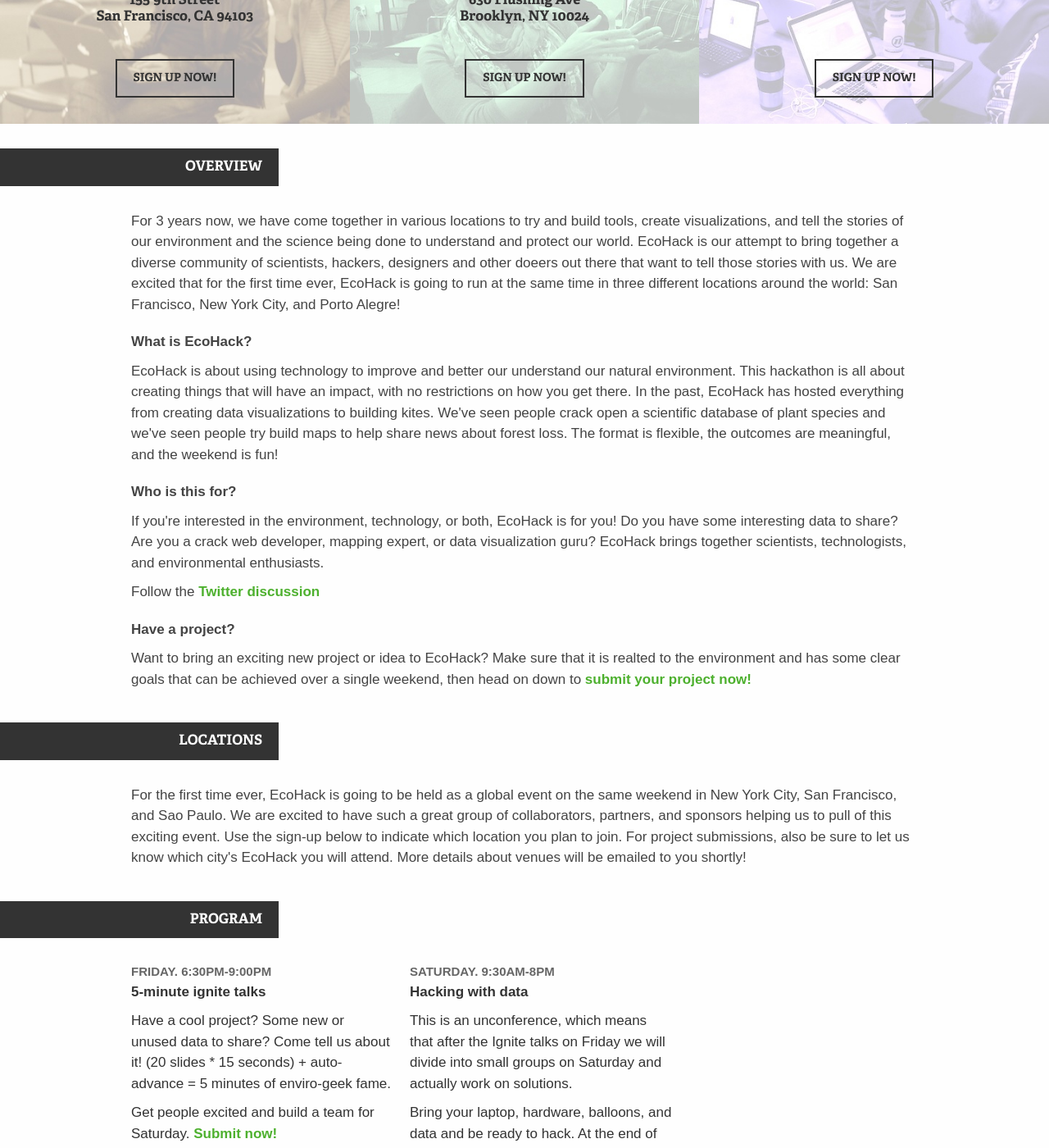
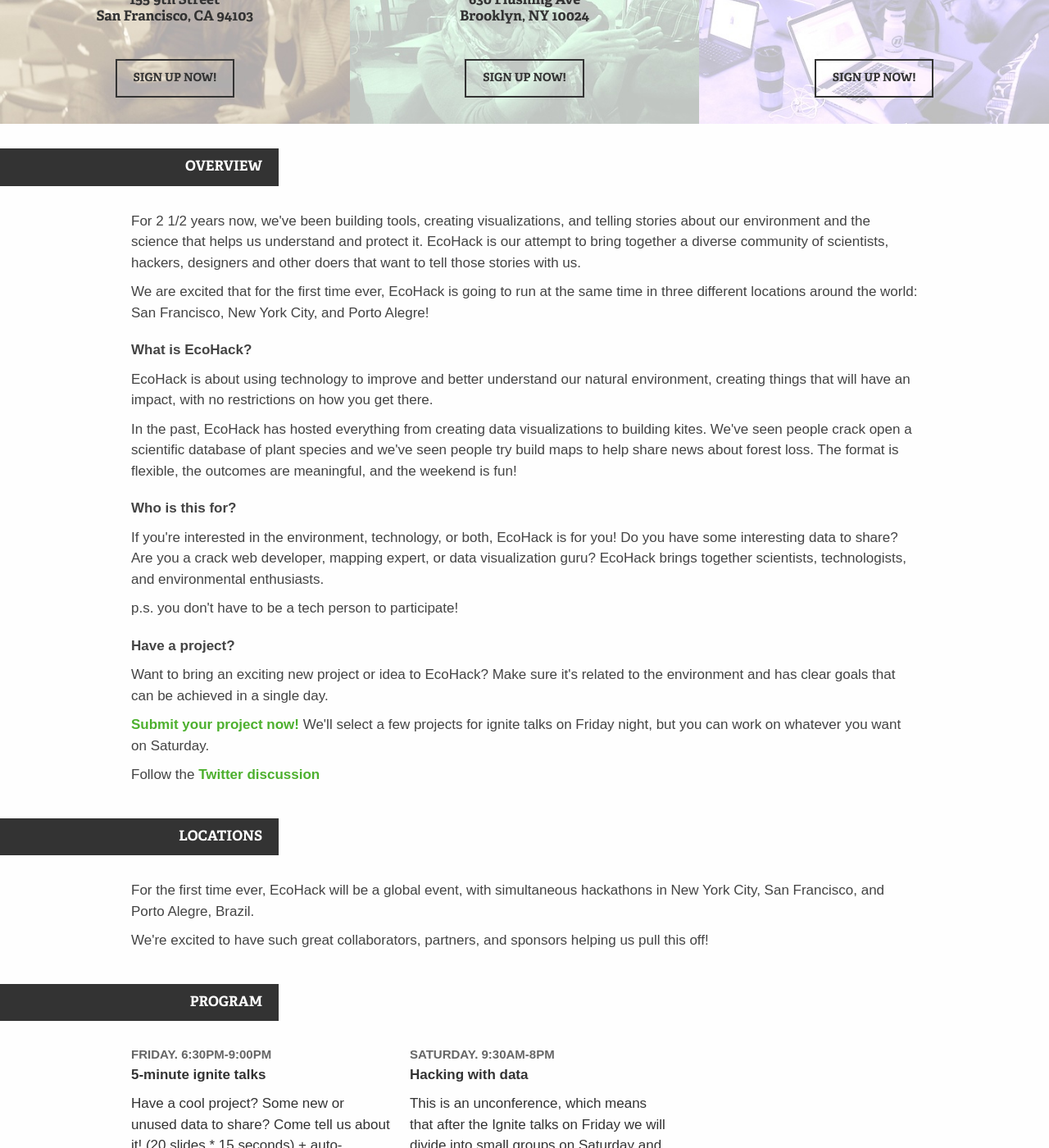
Before and after one commit to EcoHack/ecohack.github.io, a Jekyll site: the page built from index.html, in a window 1280 px wide and 1400 px high, scrolled down 535 px. Shown: the whole window at 82% size. Built offline with Jekyll 4.4.1, drawn with Linux system fonts in a browser that asks for light colours.

Commit message:
Fixed typos, updated content

```diff
--- a/index.html
+++ b/index.html
@@ -38,24 +38,29 @@ title: EcoHack 2014 &mdash; Spring 2014 &mdash; NYC / SF / SP
 <div class="content">
   <h2 class="section-header">Overview</h2>
   <div class="inner">
-    <p>For 3 years now, we have come together in various locations to try and build tools, create visualizations, and tell the stories of our environment and the science being done to understand and protect our world. EcoHack is our attempt to bring together a diverse community of scientists, hackers, designers and other doeers out there that want to tell those stories with us. We are excited that for the first time ever, EcoHack is going to run at the same time in three different locations around the world: San Francisco, New York City, and Porto Alegre!</p>
+    <p>For 2 1/2 years now, we've been building tools, creating visualizations, and telling stories about our environment and the science that helps us understand and protect it. EcoHack is our attempt to bring together a diverse community of scientists, hackers, designers and other doers that want to tell those stories with us.</p>
+    <p>We are excited that for the first time ever, EcoHack is going to run at the same time in three different locations around the world: San Francisco, New York City, and Porto Alegre!</p>
 
     <h3 class="content-header">What is EcoHack?</h3>
-    <p>EcoHack is about using technology to improve and better our understand our natural environment. This hackathon is all about creating things that will have an impact, with no restrictions on how you get there. In the past, EcoHack has hosted everything from creating data visualizations to building kites. We've seen people crack open a scientific database of plant species and we've seen people try build maps to help share news about forest loss. The format is flexible, the outcomes are meaningful, and the weekend is fun!</p>
+    <p>EcoHack is about using technology to improve and better understand our natural environment, creating things that will have an impact, with no restrictions on how you get there.</p>
+    <p>In the past, EcoHack has hosted everything from creating data visualizations to building kites. We've seen people crack open a scientific database of plant species and we've seen people try build maps to help share news about forest loss. The format is flexible, the outcomes are meaningful, and the weekend is fun!</p>
 
     <h3 class="content-header">Who is this for?</h3>
-    <p>
-      If you're interested in the environment, technology, or both, EcoHack is for you! Do you have some interesting data to share? Are you a crack web developer, mapping expert, or data visualization guru? EcoHack brings together scientists, technologists, and environmental enthusiasts.</p>
+    <p>If you're interested in the environment, technology, or both, EcoHack is for you! Do you have some interesting data to share? Are you a crack web developer, mapping expert, or data visualization guru? EcoHack brings together scientists, technologists, and environmental enthusiasts.</p>
+    <p>p.s. you don't have to be a tech person to participate! </p>
+
+  <h3 class="content-header">Have a project?</h3>
+    <p>Want to bring an exciting new project or idea to EcoHack? Make sure it's related to the environment and has clear goals that can be achieved in a single day.</p>
+    <p><a href="#submit">Submit your project now!</a> We'll select a few projects for ignite talks on Friday night, but you can work on whatever you want on Saturday.</p>
+    <p></p>
     <p>Follow the <a href="https://twitter.com/?category=people#!/search/realtime/%23EcoHack">Twitter discussion</a></p>
+  </div>
 
-    <h3 class="content-header">Have a project?</h3>
-    <p>
-      Want to bring an exciting new project or idea to EcoHack? Make sure that it is realted to the environment and has some clear goals that can be achieved over a single weekend, then head on down to <a hreF="#submit">submit your project now!</a></p>
-  </div>
 
   <h2 class="section-header">Locations</h2>
   <div class="inner">
-    <p>For the first time ever, EcoHack is going to be held as a global event on the same weekend in New York City, San Francisco, and Sao Paulo. We are excited to have such a great group of collaborators, partners, and sponsors helping us to pull of this exciting event. Use the sign-up below to indicate which location you plan to join. For project submissions, also be sure to let us know which city's EcoHack you will attend. More details about venues will be emailed to you shortly!</p>
+    <p>For the first time ever, EcoHack will be a global event, with simultaneous hackathons in New York City, San Francisco, and Porto Alegre, Brazil.</p>
+    <p>We're excited to have such great collaborators, partners, and sponsors helping us pull this off!</p>
   </div>
 
   <h2 class="section-header">Program</h2>
```
Also changed, not shown: other parts of index.html (+1 -1 lines).
